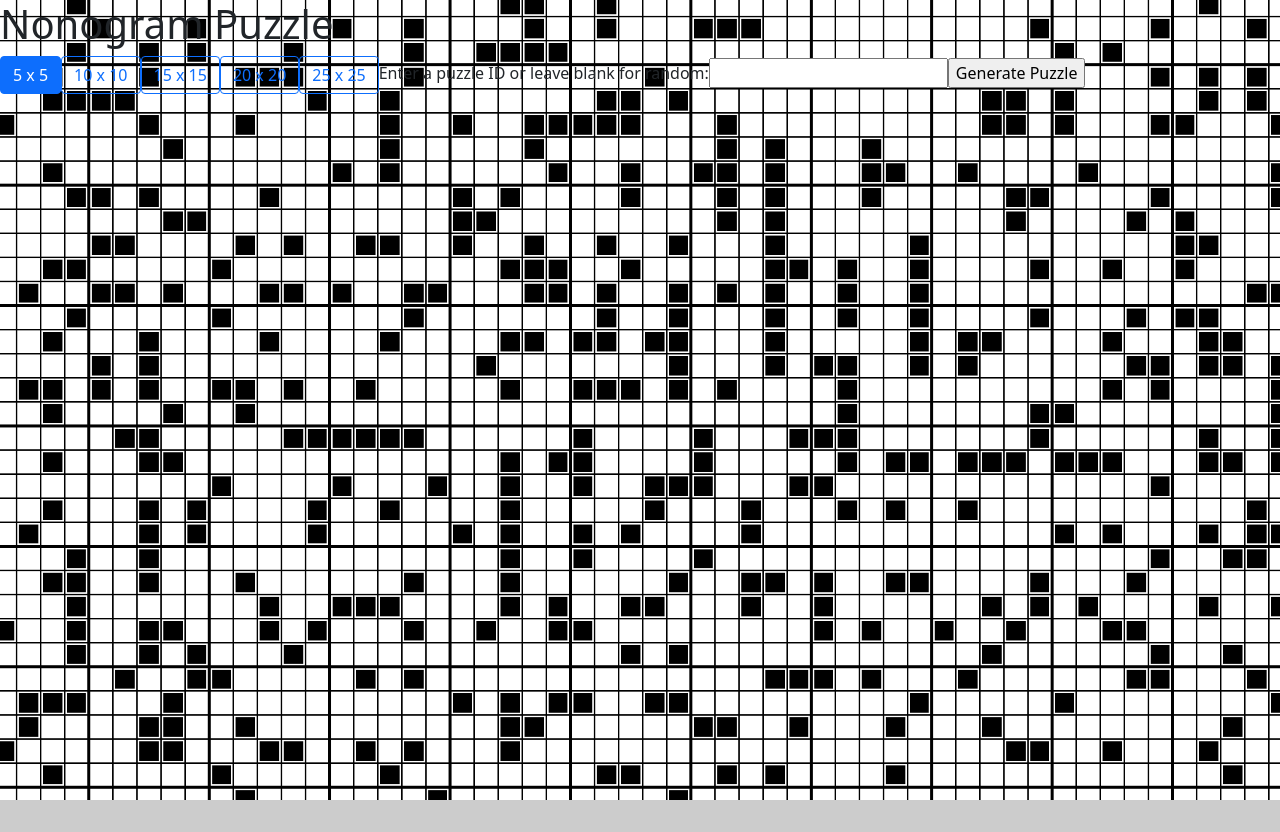
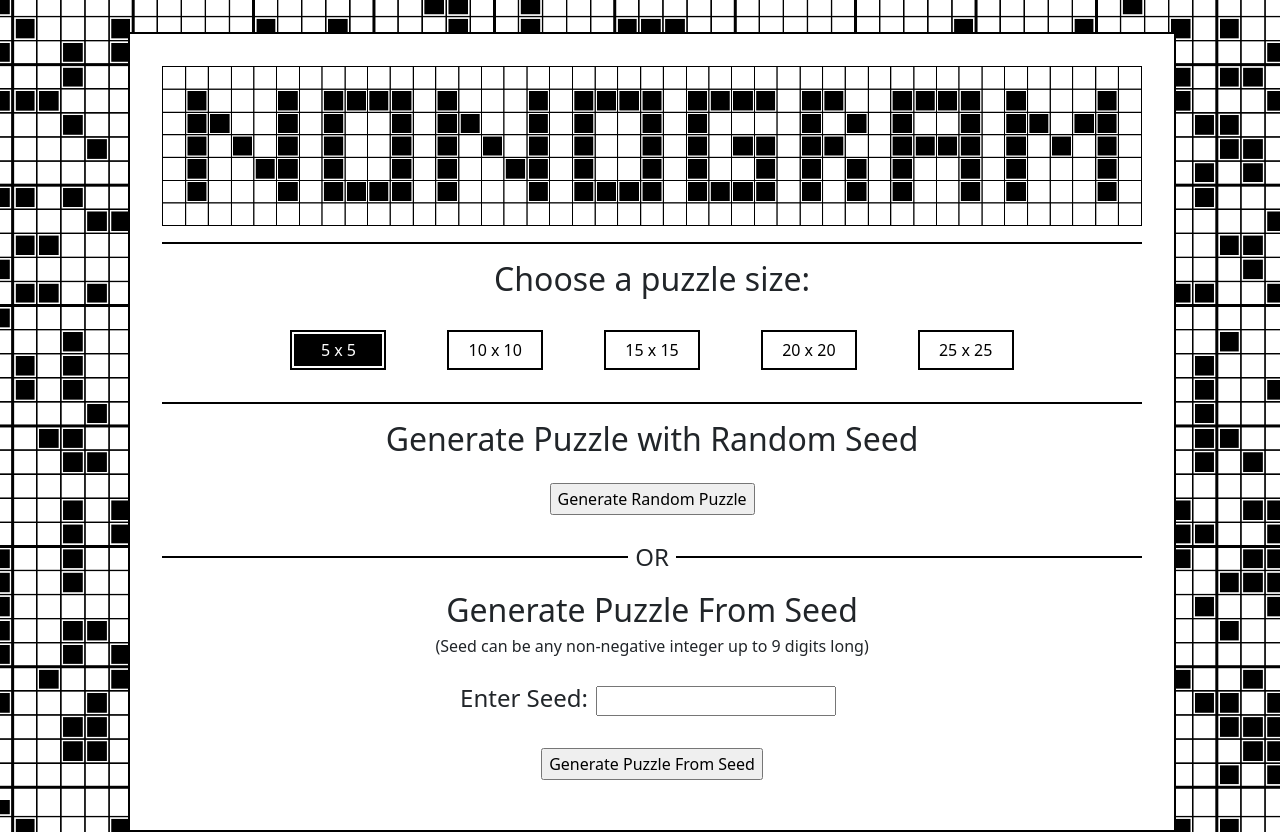
Before and after one commit to HoggTruman/nonogram, a React app: page / in a window 1280 px wide. Before the commit the page ends 800 px from the top, so only its background shows below. Built offline with nearby package versions, Linux system fonts and the light colour scheme.

Commit message:
Update Homepage

```diff
--- a/src/pages/HomePage.js
+++ b/src/pages/HomePage.js
@@ -1,8 +1,17 @@
 'use strict'
 
 import React from "react";
-//import "./styles/HomePage.css";
+
 import WithNavigateHook from "../components/WithNavigateHook";
+import { BOARD_SIZES, MIN_SEED, MAX_SEED } from "../utility/constants";
+import { getRandomSeed } from "../utility/puzzleUtility";
+
+import title from "../assets/homepageTitle.png";
+import "./styles/HomePage.css";
+
+
+
+
 
 class HomePage extends React.Component {
   constructor(props) {
@@ -10,13 +19,34 @@ class HomePage extends React.Component {
   }
 
   componentDidMount() {
-    const formSubmit = document.getElementById("submit-btn");
+    const generateFromSeedButton = document.getElementById("generate-from-seed-btn");
 
-    formSubmit.addEventListener("click", event => {
+    generateFromSeedButton.addEventListener("click", event => {
       event.preventDefault();
+
       const formData = new FormData(document.getElementById("puzzle-form"));
       const size = formData.get('puzzle-size');
-      const seed = formData.get('seed') || 0;
+      const seed = formData.get('seed') === ""? getRandomSeed(): Number(formData.get('seed'));
+
+
+      if (Number.isInteger(seed) === false || seed < MIN_SEED || seed > MAX_SEED) {
+        alert("The seed must be a non-negative integer (max 9 digits)");
+      }
+      else {
+        const nextUrl = `/puzzle/${size}/${seed}`;
+        this.props.navigation(nextUrl);
+      }
+    })
+
+
+    const generateRandomButton = document.getElementById("generate-random-btn");
+
+    generateRandomButton.addEventListener("click", event => {
+      event.preventDefault();
+
+      const formData = new FormData(document.getElementById("puzzle-form"));
+      const size = formData.get('puzzle-size');
+      const seed = getRandomSeed();
 
       const nextUrl = `/puzzle/${size}/${seed}`;
 
@@ -24,33 +54,65 @@ class HomePage extends React.Component {
     })
   }
 
+
+
   render() {
+    const sizeRadioButtons = BOARD_SIZES.map(boardSize => (
+      <div key={boardSize} className="size-button">
+        <input
+          type="radio"
+          className="btn-check"
+          id={`radio-size-${boardSize}`}
+          value={boardSize}
+          name="puzzle-size"
+          autoComplete="off"
+          defaultChecked={boardSize === 5}
+        />
+        <label
+          className="btn"
+          htmlFor={`radio-size-${boardSize}`}
+        >
+          {`${boardSize} x ${boardSize}`}
+        </label>
+      </div>
+    ));
+
+
     return (
-      <>
-        <h1>Nonogram Puzzle</h1>
+      <main id="homepage-main">
+        <img src={title} id="title-img" alt="title-img" title="NONOGRAM" />
+
+        <hr className="thick" />
+
         <form id="puzzle-form">
-          <input type="radio" className="btn-check" id="5-by-5" value="5" name="puzzle-size" autoComplete="off" defaultChecked />
-          <label className="btn btn-outline-primary" htmlFor="5-by-5">5 x 5</label>
+          <h2>Choose a puzzle size:</h2>
 
-          <input type="radio" className="btn-check" id="10-by-10" value="10" name="puzzle-size" autoComplete="off" />
-          <label className="btn btn-outline-primary" htmlFor="10-by-10">10 x 10</label>
+          <div id="size-buttons">
+            {sizeRadioButtons}
+          </div>
 
-          <input type="radio" className="btn-check" id="15-by-15" value="15" name="puzzle-size" autoComplete="off" />
-          <label className="btn btn-outline-primary" htmlFor="15-by-15">15 x 15</label>
+          <hr className="thick" />
+          <h2>{"Generate Puzzle with Random Seed"}</h2>
 
-          <input type="radio" className="btn-check" id="20-by-20" value="20" name="puzzle-size" autoComplete="off" />
-          <label className="btn btn-outline-primary" htmlFor="20-by-20">20 x 20</label>
+          <input type="submit" id="generate-random-btn" value="Generate Random Puzzle" />
 
-          <input type="radio" className="btn-check" id="25-by-25" value="25" name="puzzle-size" autoComplete="off" />
-          <label className="btn btn-outline-primary" htmlFor="25-by-25">25 x 25</label>
+          <p className="divider">OR</p>
 
-          <label htmlFor="seed">Enter a puzzle ID or leave blank for random:</label>
-          <input type="number" id="seed" name="seed" />
+          <h2>{"Generate Puzzle From Seed"/*"Enter a seed: "*/}</h2>
+          <h5>{"(Seed can be any non-negative integer up to 9 digits long)"}</h5>
 
-          <input type="submit" id="submit-btn" value="Generate Puzzle" />
+
+          <div id="seed-container">
+            <label htmlFor="seed">
+              {"Enter Seed: "}
+            </label>
+            <input type="text" id="seed" name="seed" pattern="\d*"/>
+          </div>
+
+          <input type="submit" id="generate-from-seed-btn" value="Generate Puzzle From Seed" />
 
         </form>
-      </>
+      </main>
     )
   }
 }
--- a/src/pages/styles/HomePage.css
+++ b/src/pages/styles/HomePage.css
@@ -1,3 +1,129 @@
 body {
-  background-color: blue;
+  height: 100lvh;
+  background-image: url("../../assets/bg.png");
+  background-color: rgba(0,0,0,0.2);
+  background-blend-mode: lighten;
+  background-attachment: fixed;
+  background-size: cover;
 }
+
+main#homepage-main {
+  width: max-content;
+  padding: 2rem;
+  margin: 2rem auto;
+  background-color: white;
+  border: 2px solid black;
+}
+
+main#homepage-main {
+
+  & h2 {
+    text-align: center;
+  }
+
+  & h5 {
+    text-align: center;
+    font-size: 1rem;
+  }
+
+  & hr.thick {
+    border: 1px solid black;
+    opacity: 1;
+  }
+
+
+
+  & .divider {
+    display: flex;
+    align-items: center;
+    text-align: center;
+    font-size: 1.5rem;
+  }
+
+  & .divider::before,
+  .divider::after {
+    content: '';
+    flex: 1;
+    border: 1px solid black;
+  }
+
+  & .divider:not(:empty)::before {
+    margin-right: .3em;
+  }
+
+  & .divider:not(:empty)::after {
+    margin-left: .3em;
+  }
+
+
+
+  & #title-img {
+    display: block;
+    height: 10rem;
+    margin: 0 auto;
+  }
+
+
+  & #size-buttons {
+    display: flex;
+    justify-content: space-around;
+    width: 80%;
+    margin: 1.5rem auto;
+  }
+
+  & #size-buttons > .size-button {
+    margin: 0.5rem auto;
+  }
+
+  & #size-buttons > .size-button > input[type=radio] + label {
+    width: 6rem;
+    box-shadow: none;
+    box-shadow: inset 0 0 0 2px white;
+    outline:0px !important;
+    transition: none;
+    color: black;
+    border: 2px solid black;
+    border-radius: 0;
+  }
+
+  & #size-buttons > .size-button > input[type=radio]:hover + label {
+    background-color: lightgrey;
+    border-color: black;
+    }
+
+  & #size-buttons > .size-button > input[type=radio]:checked + label {
+  background-color: black;
+  border-color: black;
+  color: white;
+  box-shadow: inset 0 0 0 2px white;
+  }
+
+
+  & input[type="submit"]#generate-random-btn {
+    display: block;
+    height: 2rem;
+    margin: 1.5rem auto;
+  }
+
+  & div#seed-container {
+    display: block;
+    margin: 1.5rem auto 2rem auto;
+    width: max-content;
+  }
+
+  & label[for="seed"] {
+    font-size: 1.5rem;
+  }
+
+  & input[type="text"]#seed {
+    display: inline-block;
+    width: 15rem;
+    margin: 0 0.5rem;
+  }
+
+  &  input[type="submit"]#generate-from-seed-btn {
+    display: block;
+    height: 2rem;
+    margin: 1.5rem auto;
+  }
+}
```
Also changed, not shown: src/assets/homepageTitle.png (added).
